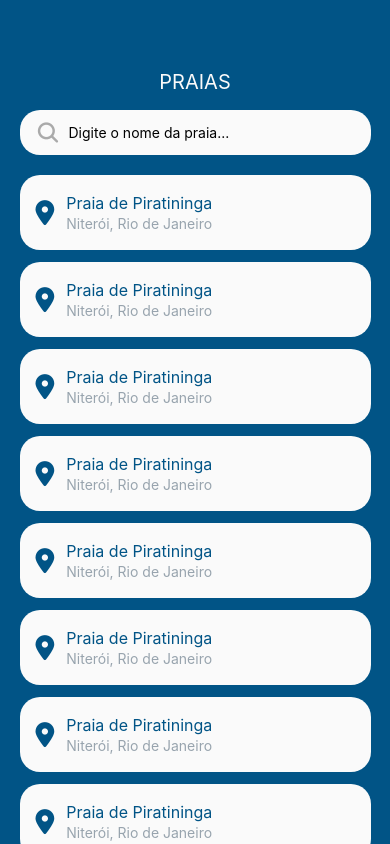
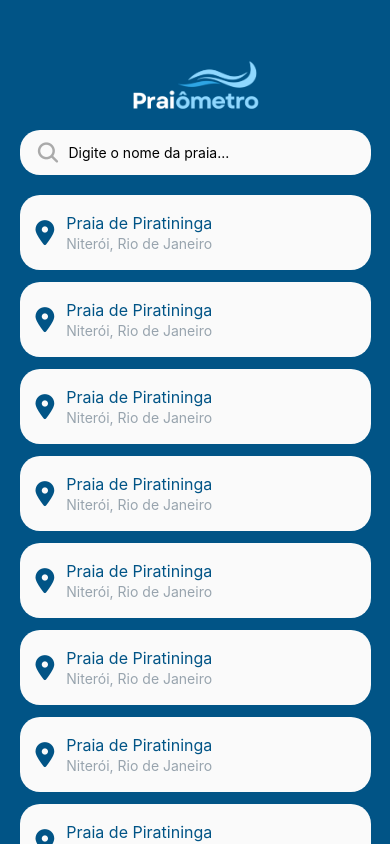
Before and after one commit to Disklo/praiometro, a React Native app in the folder frontend/: screen /Praias in a window 390 px wide. Built offline with nearby package versions, Linux system fonts and the light colour scheme.

Commit message:
feat: header logo

```diff
--- a/frontend/package.json
+++ b/frontend/package.json
@@ -10,13 +10,16 @@
   },
   "dependencies": {
     "@react-navigation/elements": "^2.4.2",
+    "@react-navigation/native": "^7.1.9",
     "@react-navigation/native-stack": "^7.3.13",
     "expo": "~53.0.9",
     "expo-font": "~13.3.1",
     "expo-status-bar": "~2.2.3",
     "react": "19.0.0",
     "react-native": "0.79.2",
-    "react-native-safe-area-context": "5.4.0",
+    "react-native-gesture-handler": "^2.25.0",
+    "react-native-reanimated": "^3.17.5",
+    "react-native-safe-area-context": "^5.4.0",
     "react-native-screens": "~4.10.0"
   },
   "devDependencies": {
--- a/frontend/src/StackNavigator.js
+++ b/frontend/src/StackNavigator.js
@@ -4,13 +4,14 @@ import Home from './screens/Home';
 import Praias from './screens/Praias';
 import Clima from './screens/Clima';
 import Praia from './screens/Praia';
+import CustomHeader from './components/CustomHeader';
 
 const Stack = createNativeStackNavigator();
 
 export default function StackNavigator() {
     return (
         <NavigationContainer>
-            <Stack.Navigator initialRouteName='Home' screenOptions={{headerShown: false}}>
+            <Stack.Navigator initialRouteName='Home' screenOptions={{header: (props) => <CustomHeader {...props} />,}}>
                 <Stack.Screen name='Home' component={Home}/>
                 <Stack.Screen name='Praias' component={Praias} />
                 <Stack.Screen name='Clima' component={Clima} />
--- /dev/null
+++ b/frontend/src/components/CustomHeader/index.js
@@ -0,0 +1,11 @@
+import { View, StyleSheet, Image } from 'react-native';
+import LogoPraiometro from '../../../assets/images/LogoPraiometro.png';
+import styles from './styles';
+
+export default function CustomHeader() {
+  return (
+    <View style={styles.container}>
+      <Image source={LogoPraiometro} style={styles.logo} />
+    </View>
+  );
+}
--- /dev/null
+++ b/frontend/src/components/CustomHeader/styles.js
@@ -0,0 +1,17 @@
+import { StyleSheet } from 'react-native';
+
+export default StyleSheet.create({
+    container: {
+      height: 120,
+      paddingHorizontal: 16,
+      paddingTop: 12,
+      backgroundColor: '#015486',
+      justifyContent: 'center',
+      flexDirection: 'row',
+    },
+    logo: {
+      width: 200,
+      height: 165,
+      resizeMode: 'contain',
+    },
+  });
--- a/frontend/src/screens/Praias/index.js
+++ b/frontend/src/screens/Praias/index.js
@@ -5,9 +5,8 @@ import BeachCard from '../../components/BeachCard';
 
 export default function Praias() {
     return (
-        <ScrollView contentContainerStyle={styles.container}>
+        <ScrollView bounces={false} overScrollMode='never' contentContainerStyle={styles.container}>
             <View style={styles.header}>
-                <Text style={styles.title}>PRAIAS</Text>
                 <View style={styles.searchBarContainer}>
                     <Ionicons
                         name="search"
--- a/frontend/src/screens/Praias/styles.js
+++ b/frontend/src/screens/Praias/styles.js
@@ -8,14 +8,9 @@ export const styles = StyleSheet.create({
         flexDirection: 'column',
         justifyContent: 'center',
         alignItems: 'center',
-        marginTop: 70,
+        marginTop: 10,
         marginBottom: 20,
         gap: 16,
-    },
-    title: {
-        fontSize: 20,
-        fontWight: 'bold',
-        color: '#FAFAFA',
     },
     searchBarContainer: {
         width: '90%',
@@ -35,5 +30,6 @@ export const styles = StyleSheet.create({
         flexDirection: 'column',
         alignItems: 'center',
         gap: 12,
+        marginBottom: 20,
     }
 })
```
Also changed, not shown: frontend/assets/images/LogoPraiometro.png (added), frontend/src/components/BeachCard/index.js (line endings or trailing spaces), 1 other file (tests, documents, lock files or other folders).
